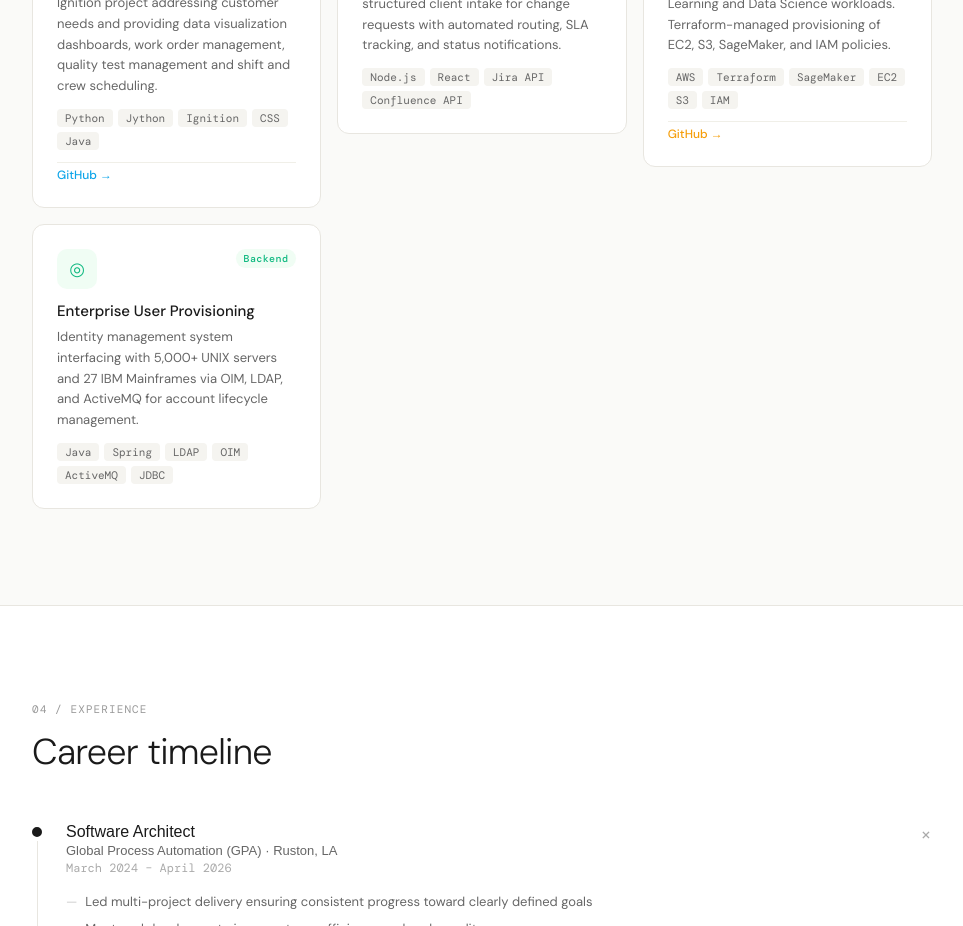
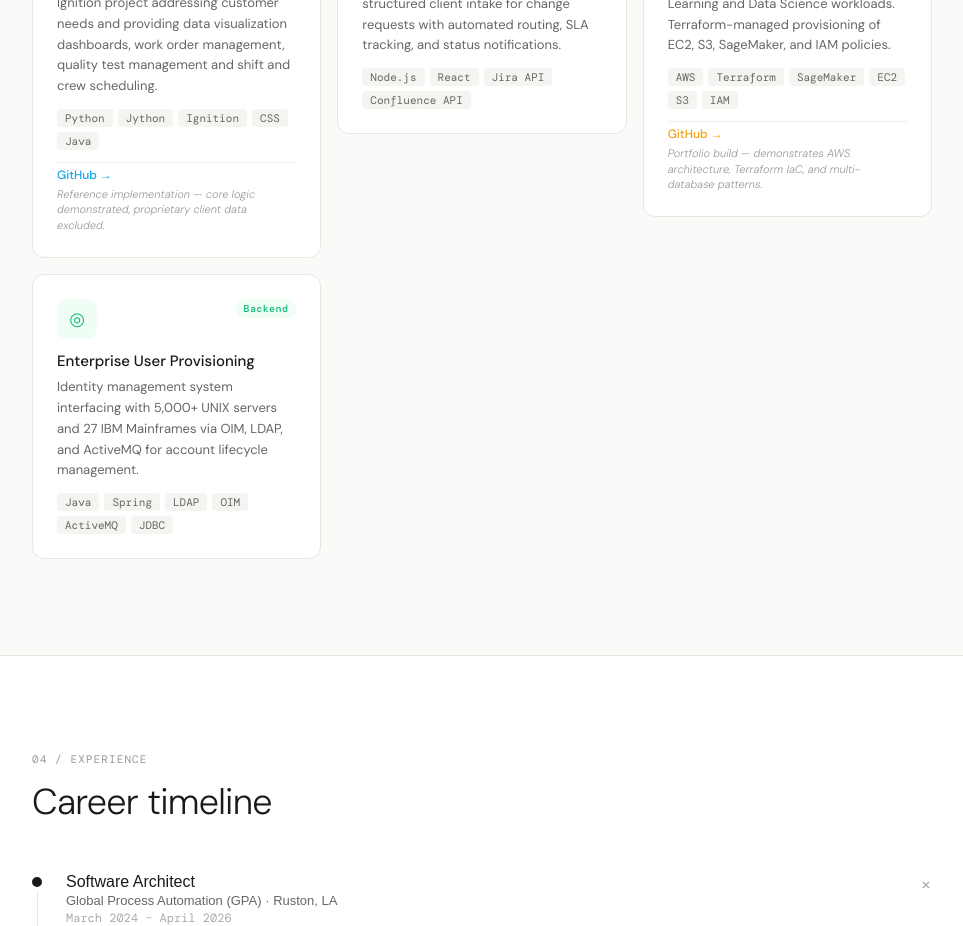
Before and after one commit to Harlow7777/portfolio, a React (Vite) app: page / in a window 1280 px wide. Shown: the part 1900-2826 px from the top of the page, without its empty margins (158-1121 px from the left). Built offline with nearby package versions, Linux system fonts and the light colour scheme.

Commit message:
Adding github project disclaimers

```diff
--- a/src/App.jsx
+++ b/src/App.jsx
@@ -43,7 +43,8 @@ const PROJECTS = [
     lightBg: "#f0f9ff",
     darkBg: "#0c1e2e",
     type: "Full Stack",
-    github: "https://github.com/Harlow7777/ignition-dashboard"
+    github: "https://github.com/Harlow7777/ignition-dashboard",
+    note: "Reference implementation — core logic demonstrated, proprietary client data excluded."
   },
   {
     title: "Change Request Workflow",
@@ -64,7 +65,8 @@ const PROJECTS = [
     lightBg: "#fffbeb",
     darkBg: "#221a08",
     type: "Cloud / Backend",
-    github: "https://github.com/Harlow7777/aws-rest-api"
+    github: "https://github.com/Harlow7777/aws-rest-api",
+    note: "Portfolio build — demonstrates AWS architecture, Terraform IaC, and multi-database patterns."
   },
   {
     title: "Enterprise User Provisioning",
@@ -469,9 +471,16 @@ export default function App() {
                   {(p.github || p.demo) && (
                     <div style={{ display: "flex", gap: "8px", paddingTop: "4px", borderTop: `1px solid ${theme.borderSubtle}` }}>
                       {p.github && (
-                        <a href={p.github} target="_blank" rel="noreferrer" style={{ fontSize: "12px", color: p.color, textDecoration: "none", fontWeight: "500" }}>
-                          GitHub →
-                        </a>
+                        <div style={{ display: "flex", flexDirection: "column", gap: "4px" }}>
+                          <a href={p.github} target="_blank" rel="noreferrer" style={{ fontSize: "12px", color: p.color, textDecoration: "none", fontWeight: "500" }}>
+                            GitHub →
+                          </a>
+                          {p.note && (
+                            <span style={{ fontSize: "11px", color: theme.textFaint, fontStyle: "italic", lineHeight: "1.4" }}>
+                              {p.note}
+                            </span>
+                          )}
+                        </div>
                       )}
                       {p.demo && (
                         <a href={p.demo} target="_blank" rel="noreferrer" style={{ fontSize: "12px", color: theme.textFaint, textDecoration: "none" }}>
```
Also changed, not shown: 2 other files (tests, documents, lock files or other folders).
